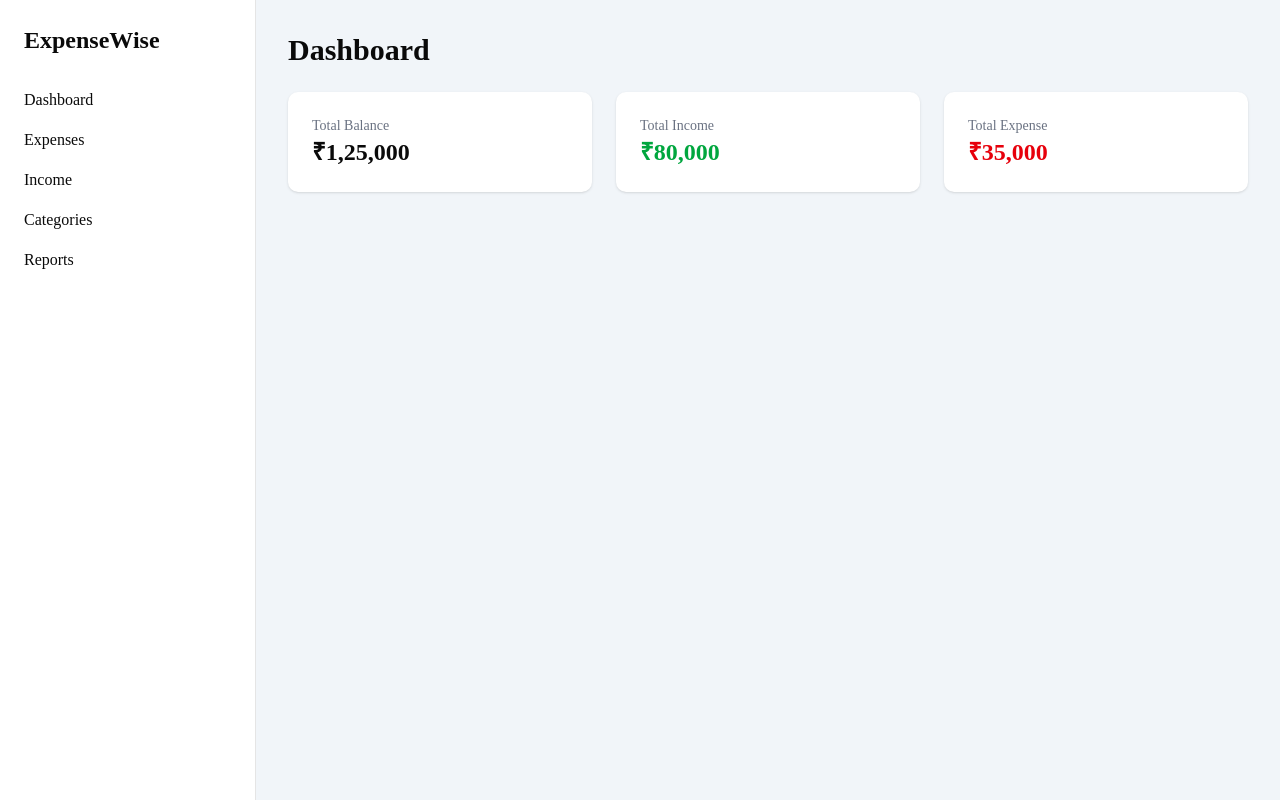
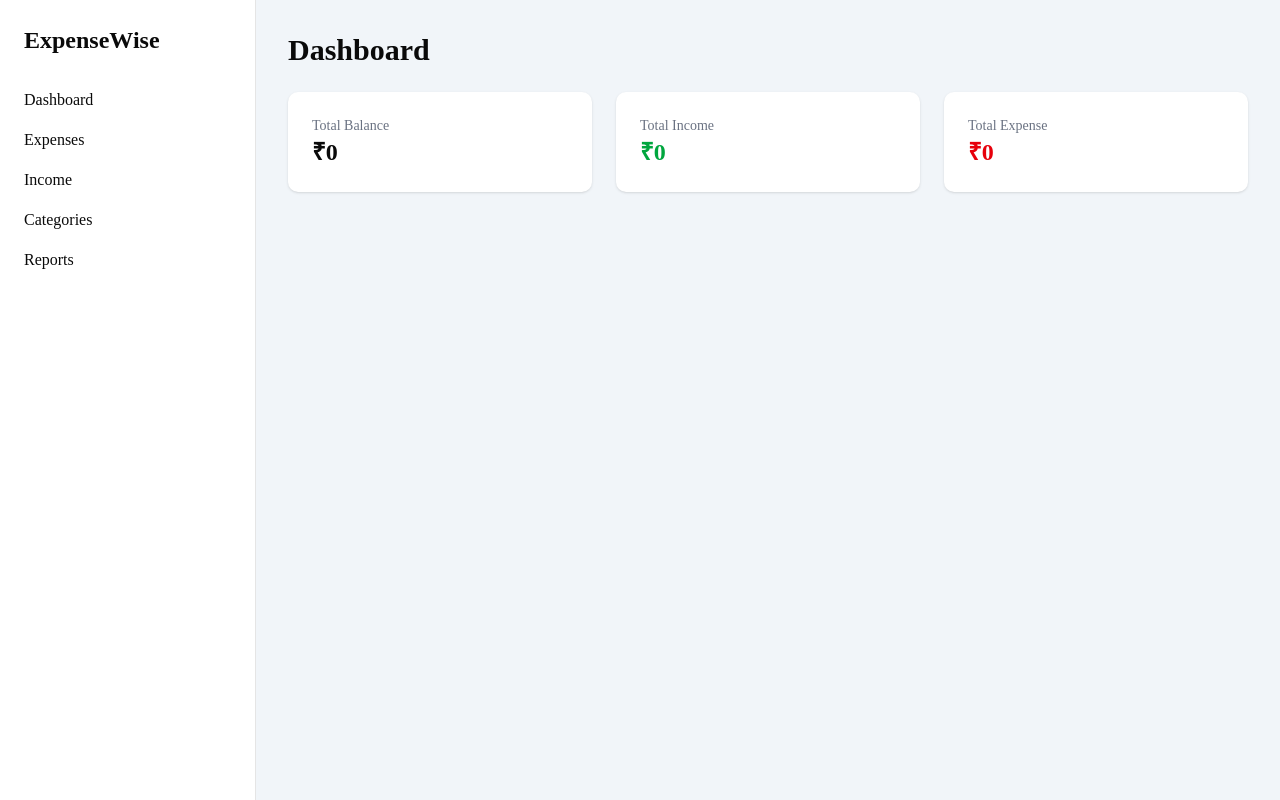
Before and after one commit to rahul830820/ExpenseWise-Frontend, a Next.js app: page /dashboard in a window 1280 px wide. Built offline with nearby package versions, Linux system fonts and the light colour scheme; no server answers.

Commit message:
Complete expense CRUD and dashboard integration

```diff
--- a/app/dashboard/page.tsx
+++ b/app/dashboard/page.tsx
@@ -1,6 +1,70 @@
+"use client"
+
+import { useEffect, useState } from "react"
 import Sidebar from "@/components/sidebar"
 
 export default function DashboardPage() {
+
+  const [totalIncome, setTotalIncome] =
+    useState(0)
+
+  const [totalExpense, setTotalExpense] =
+    useState(0)
+
+  useEffect(() => {
+    fetchDashboardData()
+  }, [])
+
+  const fetchDashboardData = async () => {
+  try {
+    const token =
+      localStorage.getItem("access_token")
+
+    const incomeResponse = await fetch(
+      `${process.env.NEXT_PUBLIC_API_URL}/incomes`,
+      {
+        headers: {
+          Authorization: `Bearer ${token}`,
+        },
+      }
+    )
+
+    const expenseResponse = await fetch(
+      `${process.env.NEXT_PUBLIC_API_URL}/expenses`,
+      {
+        headers: {
+          Authorization: `Bearer ${token}`,
+        },
+      }
+    )
+
+    const incomeData =
+      await incomeResponse.json()
+
+    const expenseData =
+      await expenseResponse.json()
+
+    const incomeTotal =
+      incomeData.items.reduce(
+        (sum: number, income: any) =>
+          sum + income.amount,
+        0
+      )
+
+    const expenseTotal =
+      expenseData.items.reduce(
+        (sum: number, expense: any) =>
+          sum + expense.amount,
+        0
+      )
+
+    setTotalIncome(incomeTotal)
+    setTotalExpense(expenseTotal)
+
+  } catch (error) {
+    console.error(error)
+  }
+}
   return (
     <div className="flex min-h-screen bg-slate-100">
       <Sidebar />
@@ -17,7 +81,7 @@ export default function DashboardPage() {
             </h2>
 
             <p className="text-2xl font-bold">
-              ₹1,25,000
+              ₹{(totalIncome - totalExpense).toLocaleString()}
             </p>
           </div>
 
@@ -27,7 +91,7 @@ export default function DashboardPage() {
             </h2>
 
             <p className="text-2xl font-bold text-green-600">
-              ₹80,000
+              ₹{totalIncome.toLocaleString()}
             </p>
           </div>
 
@@ -37,7 +101,7 @@ export default function DashboardPage() {
             </h2>
 
             <p className="text-2xl font-bold text-red-600">
-              ₹35,000
+              ₹{totalExpense.toLocaleString()}
             </p>
           </div>
         </div>
```
